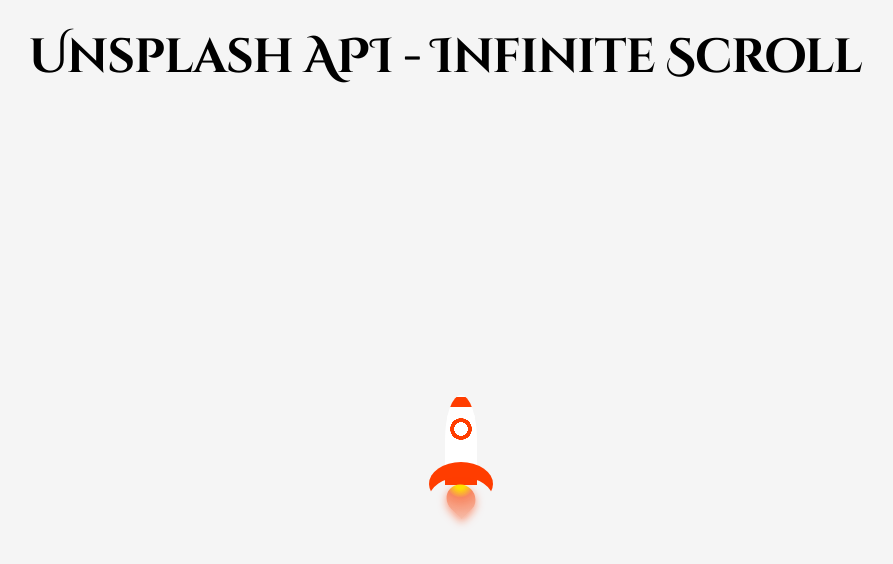
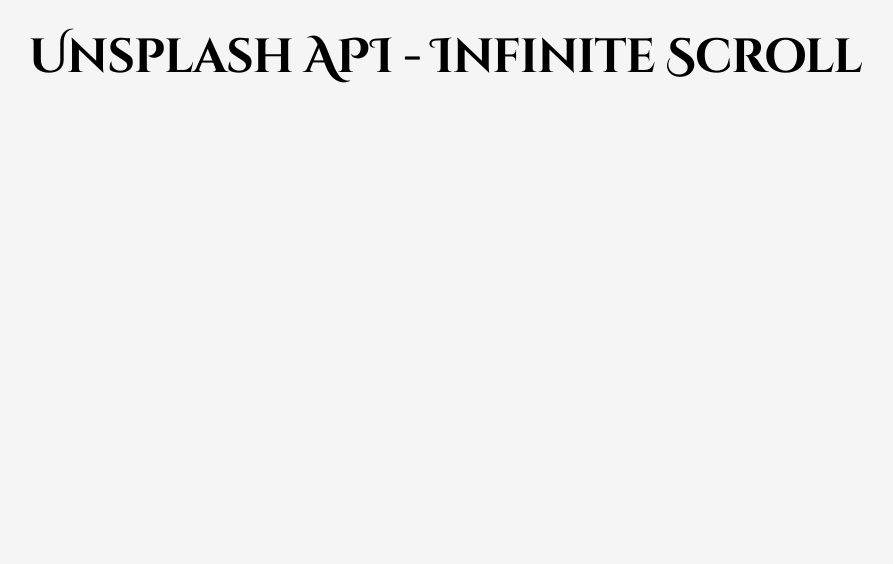
Before and after one commit to tasosbeast/infinite-scroll, a plain HTML site: page index.html in a window 1280 px wide. Shown: the whole page, without its empty margins (195-1088 px from the left). Drawn offline with Linux system fonts and the light colour scheme.

Commit message:
Hide loader element in index.html and style.css

```diff
--- a/style.css
+++ b/style.css
@@ -24,13 +24,13 @@ h1 {
 .loader {
   width: 32px;
   height: 90px;
-  display: block;
+  /*
+    display: none; to hide the loader
+  */
+  display: none;
   position: fixed;
   top: 50%;
-  bottom: 0;
   left: 50%;
-  right: 0;
-  transform: translate(-50%, -50%);
   border-radius: 50% 50% 0 0;
   border-bottom: 10px solid #ff3d00;
   background-color: rgb(255, 255, 255);
```
